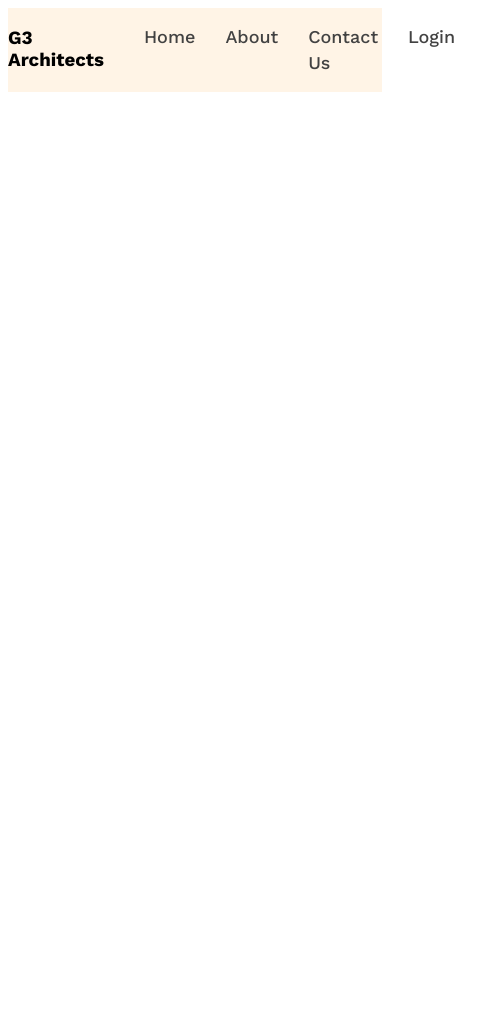
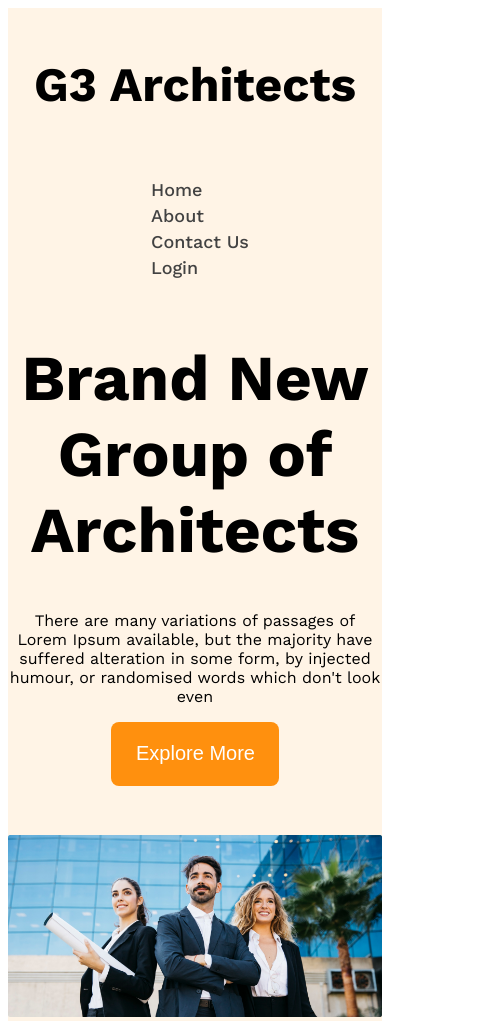
Before and after one commit to MdArifinHaqueSiyam/g3-architect-website, a plain HTML site: page index.html in a window 390 px wide. Shown: the whole page, 485 px wide, since content can reach past the window. Before the commit the page ends 844 px from the top, so only its background shows below. Drawn offline with nearby package versions, Linux system fonts and the light colour scheme.

Commit message:
adding banner and image and creat it responsive

```diff
--- a/index.html
+++ b/index.html
@@ -22,7 +22,12 @@
         </nav>
 
         <div class="banner">
-
+            <div class="banner-content">
+                <h1 class="banner-title">Brand New Group of Architects</h1>
+            <p>There are many variations of passages of Lorem Ipsum available, but the majority have suffered alteration in some form, by injected humour, or randomised words which don't look even</p>
+            <button class="btn-primary">Explore More</button>
+            </div>
+            <img class="banner-image" src="images/banner.png" alt="">
         </div>
     </header>
 
--- a/styles/architects.css
+++ b/styles/architects.css
@@ -28,6 +28,15 @@
     background-color: rgba(255, 144, 14, 0.1);
 }
 
+.btn-primary{
+    background-color: #FF900E;
+    border-radius: 8px;
+    padding: 20px 24px 21px 25px;
+    border: none;
+    color: #FFFFFF;
+    font-size: 1.25rem;
+}
+
 /* Header Styles */
 
 
@@ -36,6 +45,13 @@
 
 .navbar{
     justify-content: space-between;
+    align-items: center;
+}
+
+/* Let 16px = 1rem */
+.brand{
+    font-weight: 700;
+    font-size: 3rem;
 }
 
 .nav-item{
@@ -55,3 +71,28 @@
     max-width: 1440px;
     margin: 0 auto;
 }
+
+/* Banner Related styles */
+.banner-content{
+    max-width: 862px;
+    margin: 0 auto;
+    text-align: center;
+    margin-bottom: 49px;
+}
+
+.banner-title{
+    font-size: 4rem;
+    font-weight: 700;
+}
+
+.banner-image{
+    max-width: 100%;
+}
+
+/* Responsive media query */
+
+@media screen and (max-width: 576px) {
+    .navbar, .nav-links{
+        flex-direction: column;
+    }
+}
```
